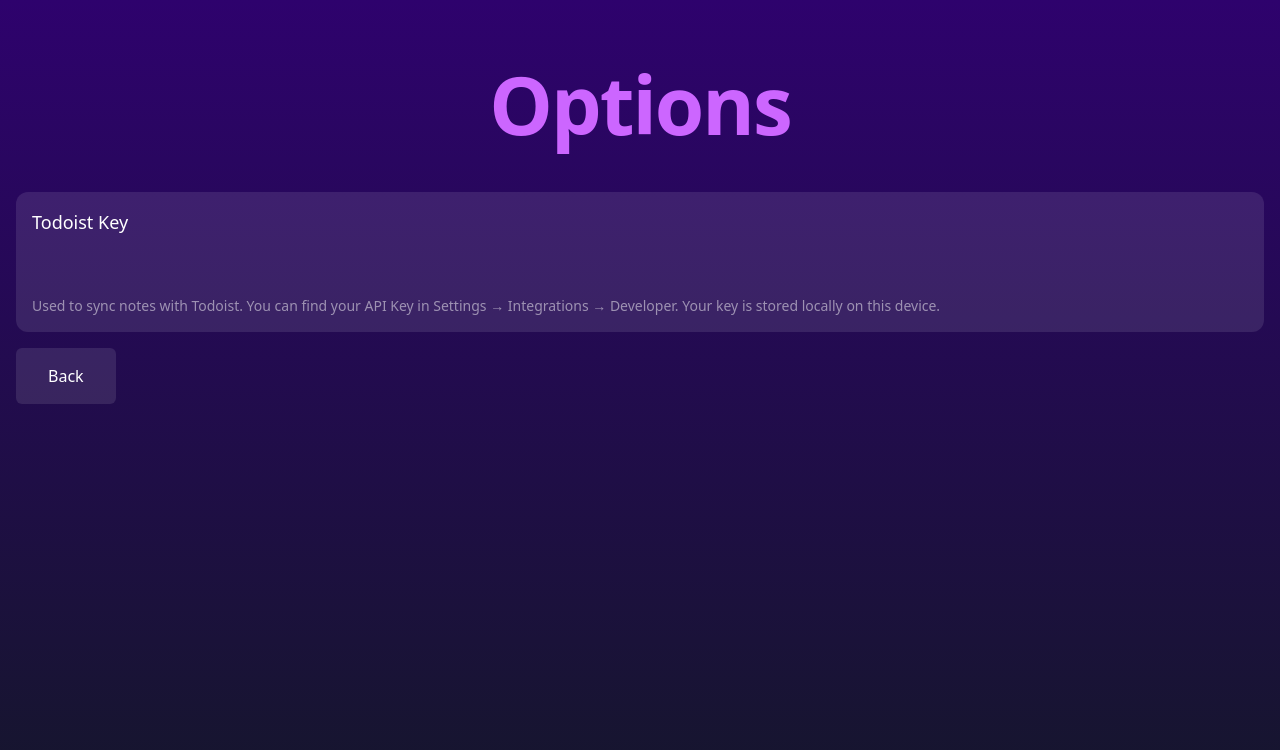
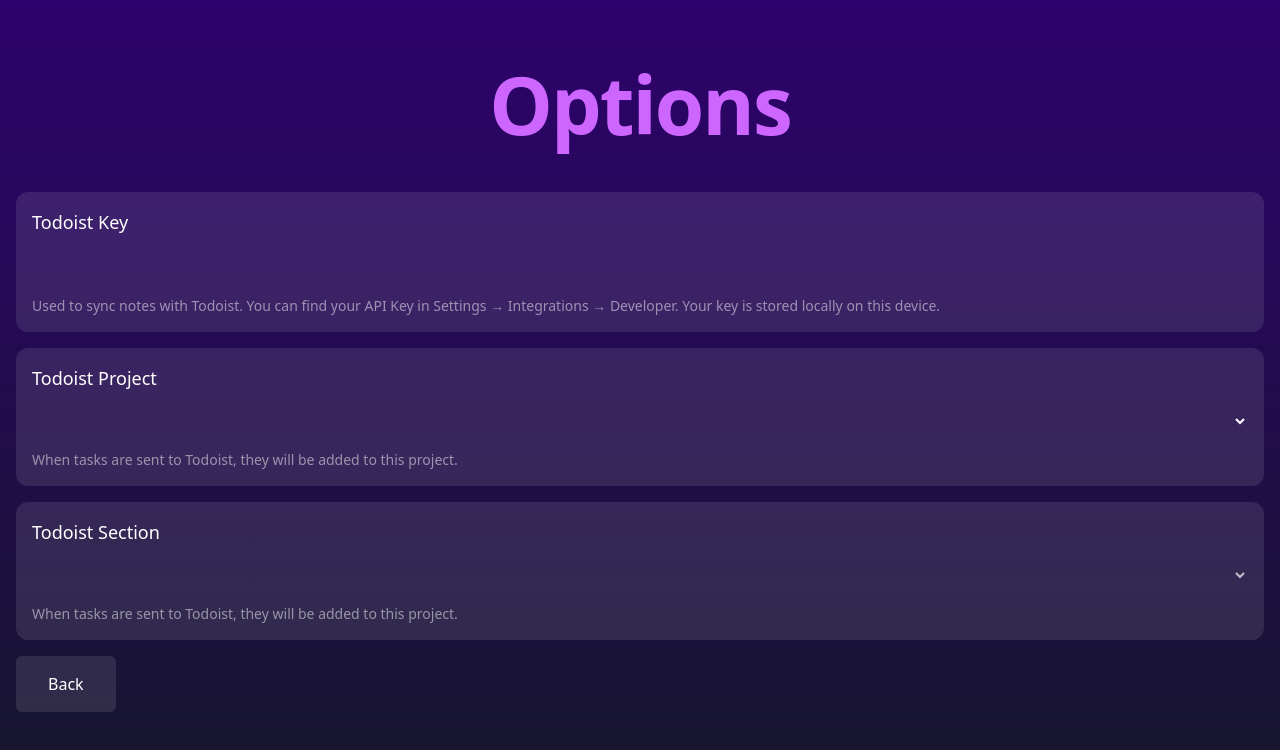
Before and after one commit to brenapp/motes, a Next.js app: page /options in a window 1280 px wide. Shown: the top 750 px of the page. Built offline with nearby package versions, Linux system fonts and the light colour scheme.

Commit message:
Todoist Integration

```diff
--- a/package.json
+++ b/package.json
@@ -9,6 +9,7 @@
     "start": "next start"
   },
   "dependencies": {
+    "@doist/todoist-api-typescript": "^2.1.2",
     "@tanstack/react-query": "^4.16.0",
     "@trpc/client": "^10.0.0",
     "@trpc/next": "^10.0.0",
--- a/src/pages/index.tsx
+++ b/src/pages/index.tsx
@@ -1,9 +1,10 @@
 import { type NextPage } from "next";
 import Head from "next/head";
-import { useEffect, useRef } from "react";
+import { useEffect, useMemo, useRef } from "react";
 import { useLocalStorage } from "../utils/useLocalState";
 import { useRouter } from "next/router";
 import Link from "next/link";
+import { TodoistApi } from "@doist/todoist-api-typescript";
 
 type Note = {
   id: string;
@@ -17,6 +18,20 @@
   const router = useRouter();
 
   const [notes, setNodes] = useLocalStorage<Note[]>("notes", []);
+  const [apiKey] = useLocalStorage<string>("options.apiKey", "");
+  const [projectId] = useLocalStorage<string | undefined>(
+    "options.projectId",
+    undefined
+  );
+  const [sectionId] = useLocalStorage<string | undefined>(
+    "options.sectionId",
+    undefined
+  );
+
+  const api = useMemo(() => {
+    if (!apiKey) return null;
+    return new TodoistApi(apiKey);
+  }, [apiKey]);
 
   useEffect(() => {
     function onKeyPress(event: KeyboardEvent) {
@@ -74,6 +89,8 @@
         }, 0);
       } else if (event.key === "t") {
         event.stopPropagation();
+        const content = notes[index]?.contents;
+        if (content) api?.addTask({ content, projectId, sectionId });
       } else if (event.key === "ArrowDown") {
         event.stopPropagation();
         const next = notes[index + 1];
--- a/src/pages/options.tsx
+++ b/src/pages/options.tsx
@@ -1,9 +1,9 @@
 import { type NextPage } from "next";
 import Head from "next/head";
-import { useEffect, useRef } from "react";
+import { useEffect, useMemo, useState } from "react";
 import { useLocalStorage } from "../utils/useLocalState";
-import dynamic from "next/dynamic";
 import Link from "next/link";
+import { TodoistApi, Project, Section } from "@doist/todoist-api-typescript";
 
 type Note = {
   id: string;
@@ -13,6 +13,44 @@
 
 const Options: NextPage = () => {
   const [apiKey, setApiKey] = useLocalStorage<string>("options.apiKey", "");
+  const [projectId, setProjectId] = useLocalStorage<string>(
+    "options.projectId",
+    ""
+  );
+  const [sectionId, setSectionId] = useLocalStorage<string>(
+    "options.sectionId",
+    ""
+  );
+
+  const api = useMemo(() => {
+    if (!apiKey) return null;
+    return new TodoistApi(apiKey);
+  }, [apiKey]);
+
+  const [projectList, setProjectList] = useState<Project[]>([]);
+  const [sections, setSections] = useState<Record<string, Section[]>>({});
+  useEffect(() => {
+    if (!api) return;
+    api.getProjects().then(async (projects) => {
+      setProjectList(projects);
+
+      const projectSections = await Promise.all(
+        projects.map(async (project) => ({
+          id: project.id,
+          sections: await api.getSections(project.id),
+        }))
+      );
+
+      let sectionsMap: Record<string, Section[]> = {};
+      for (const { id, sections } of projectSections) {
+        sectionsMap[id] = sections;
+      }
+
+      setSections(sectionsMap);
+    });
+  }, [apiKey]);
+
+  console.log(sections);
 
   return (
     <>
@@ -30,15 +68,70 @@
             <h1 className="text-lg">Todoist Key</h1>
             <input
               aria-label="Todoist API Key"
+              id="options.apiKey"
               className="rounded-lg bg-transparent font-mono text-xl outline-none"
               value={apiKey}
               onChange={(e) => setApiKey(e.target.value)}
             ></input>
-            <p className="right-4 text-sm text-white/50">
+            <label
+              htmlFor="options.apiKey"
+              className="right-4 text-sm text-white/50"
+            >
               Used to sync notes with Todoist. You can find your API Key in
               Settings → Integrations → Developer. Your key is stored locally on
               this device.
-            </p>
+            </label>
+          </section>
+          <section className="flex w-full flex-col gap-4 rounded-xl bg-white/10 p-4 text-white focus-within:border">
+            <h1 className="text-lg">Todoist Project</h1>
+            <select
+              aria-label="Todoist Project"
+              id="options.project"
+              className="rounded-lg bg-transparent font-mono text-xl outline-none"
+              value={projectId}
+              onChange={(e) => setProjectId(e.target.value)}
+            >
+              {projectList.map((project) => (
+                <option
+                  value={project.id}
+                  label={project.name}
+                  key={project.id}
+                />
+              ))}
+            </select>
+            <label
+              htmlFor="options.project"
+              className="right-4 text-sm text-white/50"
+            >
+              When tasks are sent to Todoist, they will be added to this
+              project.
+            </label>
+          </section>
+          <section className="flex w-full flex-col gap-4 rounded-xl bg-white/10 p-4 text-white focus-within:border">
+            <h1 className="text-lg">Todoist Section</h1>
+            <select
+              aria-label="Todoist Project"
+              id="options.project"
+              className="rounded-lg bg-transparent font-mono text-xl outline-none"
+              value={sectionId}
+              onChange={(e) => setSectionId(e.target.value)}
+              disabled={!projectId || !sections[projectId]}
+            >
+              {sections[projectId]?.map((project) => (
+                <option
+                  value={project.id}
+                  label={project.name}
+                  key={project.id}
+                />
+              ))}
+            </select>
+            <label
+              htmlFor="options.project"
+              className="right-4 text-sm text-white/50"
+            >
+              When tasks are sent to Todoist, they will be added to this
+              project.
+            </label>
           </section>
           <section className="w-full">
             <Link
```
Also changed, not shown: 1 other file (tests, documents, lock files or other folders).
